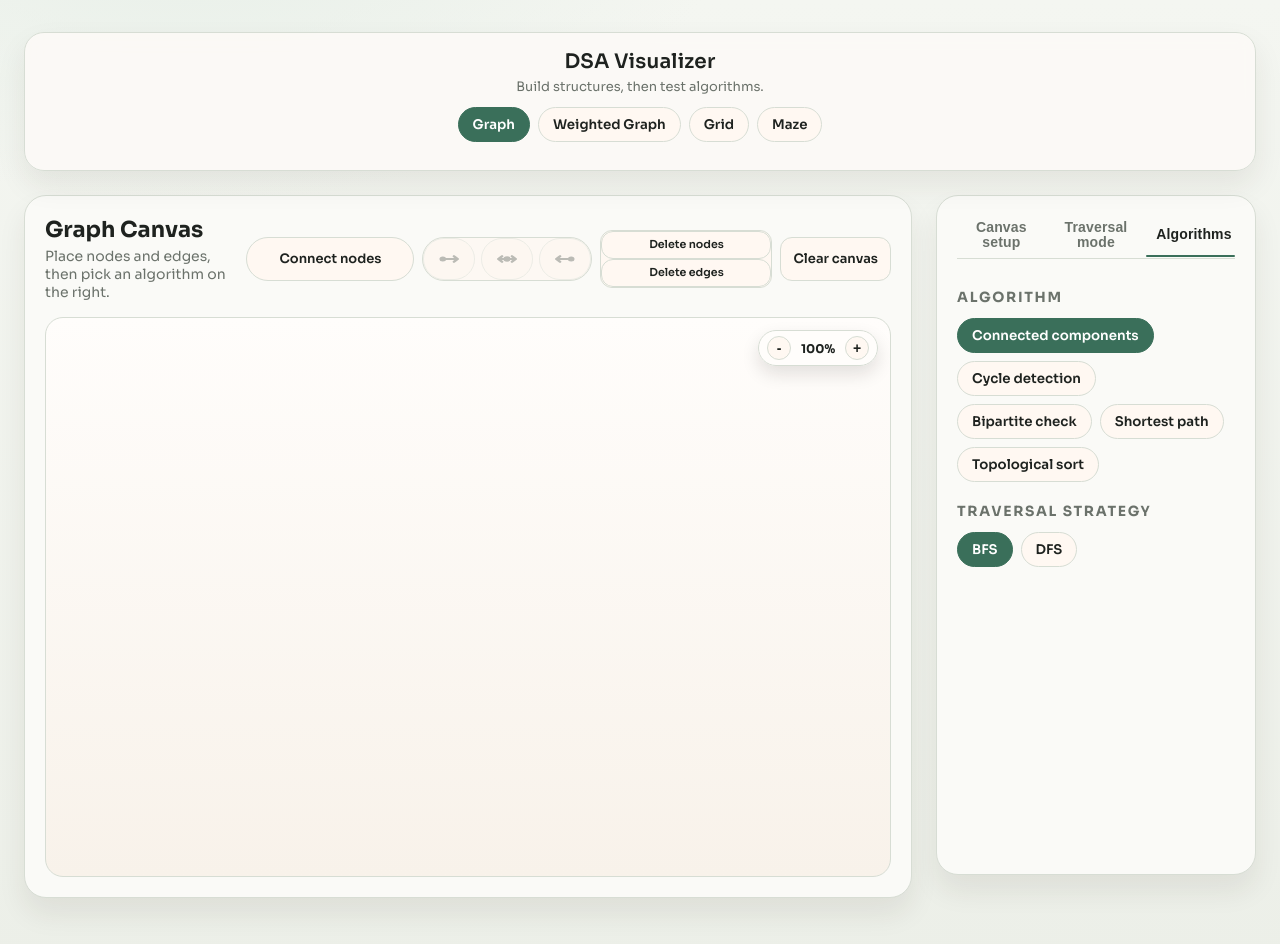
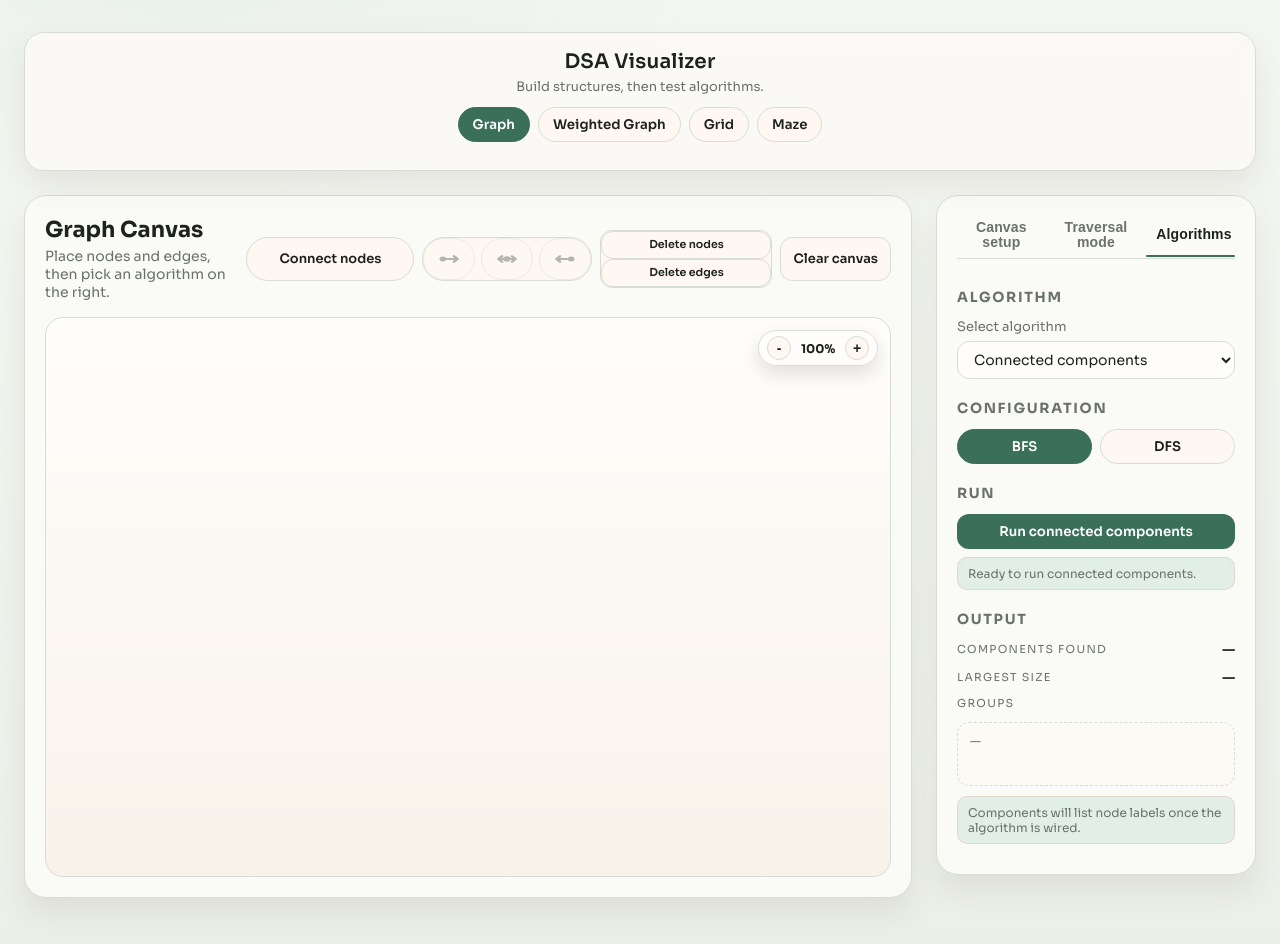
Before and after one commit to Gegaong/dsa-visualizer, a React (Vite) app: page / in a window 1280 px wide. Both pictures are taken after a click on the button "Algorithms". Shown: the top 944 px of the page. Built offline with nearby package versions, Linux system fonts and the light colour scheme.

Commit message:
polished the sidebar more. Getting ready for adding connected components algo

```diff
--- a/src/App.css
+++ b/src/App.css
@@ -401,6 +401,12 @@
 	padding-top: 12px;
 }
 
+.sidebar-page-body--algorithms {
+	gap: 20px;
+	padding-top: 12px;
+	overflow: auto;
+}
+
 .sidebar-page-switch {
 	display: grid;
 	grid-template-columns: repeat(3, minmax(0, 1fr));
@@ -467,8 +473,8 @@
 	gap: 12px;
 }
 
-/* Keep algorithm input area height stable across goal-type switches. */
-.algorithm-inputs-section {
+/* Keep traversal input area height stable across goal-type switches. */
+.sidebar.is-traversal-setup .algorithm-inputs-section {
 	min-height: 210px;
 }
 
@@ -559,6 +565,76 @@
 	width: 100%;
 }
 
+.algorithm-actions {
+	display: grid;
+	gap: 8px;
+}
+
+.algorithm-mode-field {
+	width: 100%;
+}
+
+.algorithm-config-content {
+	display: grid;
+	gap: 10px;
+}
+
+.algorithm-traversal-buttons {
+	display: grid;
+	grid-template-columns: repeat(2, minmax(0, 1fr));
+	gap: 8px;
+}
+
+.algorithm-run-btn {
+	width: 100%;
+}
+
+.algorithm-status {
+	margin: 0;
+}
+
+.algorithm-output {
+	display: flex;
+	flex-direction: column;
+	gap: 10px;
+}
+
+.output-row {
+	display: flex;
+	align-items: center;
+	justify-content: space-between;
+	gap: 12px;
+}
+
+.output-row--stacked {
+	flex-direction: column;
+	align-items: flex-start;
+}
+
+.output-label {
+	font-size: 11px;
+	letter-spacing: 0.12em;
+	text-transform: uppercase;
+	color: var(--muted);
+}
+
+.output-value {
+	font-size: 14px;
+	font-weight: 700;
+	color: var(--ink);
+}
+
+.output-list {
+	width: 100%;
+	min-height: 64px;
+	border: 1px dashed var(--border);
+	border-radius: 12px;
+	padding: 10px 12px;
+	font-size: 12px;
+	color: var(--muted);
+	background: rgba(255, 248, 242, 0.6);
+}
+
 .slider {
 	width: 100%;
 	padding: 0;
@@ -627,6 +703,11 @@
 	cursor: pointer;
 	transition: border-color 120ms ease, background 120ms ease;
 	font-family: inherit;
+}
+
+.btn:disabled {
+	cursor: not-allowed;
+	opacity: 0.5;
 }
 
 .btn:hover {
--- a/src/components/Sidebar.tsx
+++ b/src/components/Sidebar.tsx
@@ -102,12 +102,66 @@ export const Sidebar = ({
   const [algorithmTraversal, setAlgorithmTraversal] = useState<TraversalStrategy>('bfs')
   const [shortestPathStart, setShortestPathStart] = useState('')
   const [shortestPathGoal, setShortestPathGoal] = useState('')
+  const algorithmDetails: Record<AlgorithmMode, {
+    label: string
+    description: string
+    runLabel: string
+    outputLabel: string
+    outputHint: string
+    needsInputs: boolean
+    usesTraversal: boolean
+  }> = {
+    components: {
+      label: 'Connected components',
+      description: 'Find every disconnected group of nodes in the graph.',
+      runLabel: 'Run components',
+      outputLabel: 'Components',
+      outputHint: 'Groups are shown here after a run.',
+      needsInputs: false,
+      usesTraversal: true,
+    },
+    cycle: {
+      label: 'Cycle detection',
+      description: 'Detect whether the graph contains a cycle.',
+      runLabel: 'Run cycle check',
+      outputLabel: 'Cycle',
+      outputHint: 'Shows whether a cycle exists once the run finishes.',
+      needsInputs: false,
+      usesTraversal: true,
+    },
+    bipartite: {
+      label: 'Bipartite check',
+      description: 'Try to split nodes into two sets with no internal edges.',
+      runLabel: 'Run bipartite check',
+      outputLabel: 'Bipartite',
+      outputHint: 'Shows whether a valid 2-coloring exists.',
+      needsInputs: false,
+      usesTraversal: true,
+    },
+    'shortest-path': {
+      label: 'Shortest path',
+      description: 'Find the shortest path in an unweighted graph.',
+      runLabel: 'Run shortest path',
+      outputLabel: 'Path',
+      outputHint: 'Path length and nodes are shown here after a run.',
+      needsInputs: true,
+      usesTraversal: false,
+    },
+    'topological-sort': {
+      label: 'Topological sort',
+      description: 'Order nodes so every edge points forward in the list (DAG only).',
+      runLabel: 'Run topo sort',
+      outputLabel: 'Order',
+      outputHint: 'A valid ordering is shown here after a run.',
+      needsInputs: false,
+      usesTraversal: false,
+    },
+  }
+  const selectedAlgorithm = algorithmDetails[algorithmMode]
+  const isComponentsMode = algorithmMode === 'components'
   const algoShort = algorithmTab === 'dfs' ? 'DFS' : 'BFS'
-  const needsTraversalStrategy =
-    algorithmMode === 'components' ||
-    algorithmMode === 'cycle' ||
-    algorithmMode === 'bipartite'
-  const needsAlgorithmInputs = algorithmMode === 'shortest-path'
+  const needsTraversalStrategy = selectedAlgorithm.usesTraversal
+  const needsAlgorithmInputs = selectedAlgorithm.needsInputs
 
   // Enter confirms the field by moving focus away (same idea as “done typing”).
   const confirmNodeLabelFieldOnEnter = (event: React.KeyboardEvent<HTMLInputElement>) => {
@@ -364,57 +418,30 @@ export const Sidebar = ({
       )}
 
       {activePage === 'algorithms' && (
-        <div className="sidebar-page-body">
+        <div className="sidebar-page-body sidebar-page-body--algorithms">
           <div className="sidebar-section">
             <h3>Algorithm</h3>
-            <div className="pill-group">
-              <button
-                className={`btn btn-pill ${algorithmMode === 'components' ? 'btn-active' : ''}`}
-                type="button"
+            <label className="field algorithm-mode-field">
+              <span>Select algorithm</span>
+              <select
+                value={algorithmMode}
+                onChange={(event) => setAlgorithmMode(event.target.value as AlgorithmMode)}
                 disabled={isTraversalRunning}
-                onClick={() => setAlgorithmMode('components')}
               >
-                Connected components
-              </button>
-              <button
-                className={`btn btn-pill ${algorithmMode === 'cycle' ? 'btn-active' : ''}`}
-                type="button"
-                disabled={isTraversalRunning}
-                onClick={() => setAlgorithmMode('cycle')}
-              >
-                Cycle detection
-              </button>
-              <button
-                className={`btn btn-pill ${algorithmMode === 'bipartite' ? 'btn-active' : ''}`}
-                type="button"
-                disabled={isTraversalRunning}
-                onClick={() => setAlgorithmMode('bipartite')}
-              >
-                Bipartite check
-              </button>
-              <button
-                className={`btn btn-pill ${algorithmMode === 'shortest-path' ? 'btn-active' : ''}`}
-                type="button"
-                disabled={isTraversalRunning}
-                onClick={() => setAlgorithmMode('shortest-path')}
-              >
-                Shortest path
-              </button>
-              <button
-                className={`btn btn-pill ${algorithmMode === 'topological-sort' ? 'btn-active' : ''}`}
-                type="button"
-                disabled={isTraversalRunning}
-                onClick={() => setAlgorithmMode('topological-sort')}
-              >
-                Topological sort
-              </button>
-            </div>
+                <option value="components">Connected components</option>
+                <option value="cycle">Cycle detection</option>
+                <option value="bipartite">Bipartite check</option>
+                <option value="shortest-path">Shortest path</option>
+                <option value="topological-sort">Topological sort</option>
+              </select>
+            </label>
           </div>
 
+          <div className="sidebar-section algorithm-config-section">
+            <h3>Configuration</h3>
+            <div className="algorithm-config-content">
               {needsTraversalStrategy && (
-            <div className="sidebar-section">
-              <h3>Traversal strategy</h3>
-              <div className="pill-group">
+                <div className="pill-group algorithm-traversal-buttons">
                   <button
                     className={`btn btn-pill ${algorithmTraversal === 'bfs' ? 'btn-active' : ''}`}
                     type="button"
@@ -432,12 +459,10 @@ export const Sidebar = ({
                     DFS
                   </button>
                 </div>
-            </div>
               )}
 
               {needsAlgorithmInputs && (
-            <div className="sidebar-section algorithm-inputs-section">
-              <h3>Inputs</h3>
+                <div className="algorithm-inputs-section">
                   <label className="field">
                     <span>
                       Start node <span className="required-indicator" aria-hidden="true">*</span>
@@ -464,6 +489,78 @@ export const Sidebar = ({
                   </label>
                 </div>
               )}
+
+              {!needsTraversalStrategy && !needsAlgorithmInputs && (
+                <p className="hint">No extra setup needed.</p>
+              )}
+            </div>
+          </div>
+
+          {isComponentsMode ? (
+            <>
+              <div className="sidebar-section">
+                <h3>Run</h3>
+                <div className="algorithm-actions">
+                  <button
+                    className="btn btn-primary algorithm-run-btn"
+                    type="button"
+                    disabled={isTraversalRunning}
+                  >
+                    Run connected components
+                  </button>
+                  <p className="hint algorithm-status">Ready to run connected components.</p>
+                </div>
+              </div>
+
+              <div className="sidebar-section">
+                <h3>Output</h3>
+                <div className="algorithm-output">
+                  <div className="output-row">
+                    <span className="output-label">Components found</span>
+                    <span className="output-value">—</span>
+                  </div>
+                  <div className="output-row">
+                    <span className="output-label">Largest size</span>
+                    <span className="output-value">—</span>
+                  </div>
+                  <div className="output-row output-row--stacked">
+                    <span className="output-label">Groups</span>
+                    <div className="output-list">—</div>
+                  </div>
+                  <p className="hint">Components will list node labels once the algorithm is wired.</p>
+                </div>
+              </div>
+            </>
+          ) : (
+            <>
+              <div className="sidebar-section">
+                <h3>Run</h3>
+                <div className="algorithm-actions">
+                  <button
+                    className="btn btn-primary algorithm-run-btn"
+                    type="button"
+                    disabled={isTraversalRunning}
+                  >
+                    {selectedAlgorithm.runLabel}
+                  </button>
+                  <p className="hint algorithm-status">
+                    Ready to run {selectedAlgorithm.label.toLowerCase()}.
+                  </p>
+                </div>
+              </div>
+
+              <div className="sidebar-section">
+                <h3>Output</h3>
+                <div className="algorithm-output">
+                  <div className="output-row">
+                    <span className="output-label">{selectedAlgorithm.outputLabel}</span>
+                    <span className="output-value">—</span>
+                  </div>
+                  <p className="hint">{selectedAlgorithm.outputHint}</p>
+                </div>
+              </div>
+            </>
+          )}
         </div>
       )}
     </aside>
```
Lines whose indentation alone changed are shown as unchanged.
